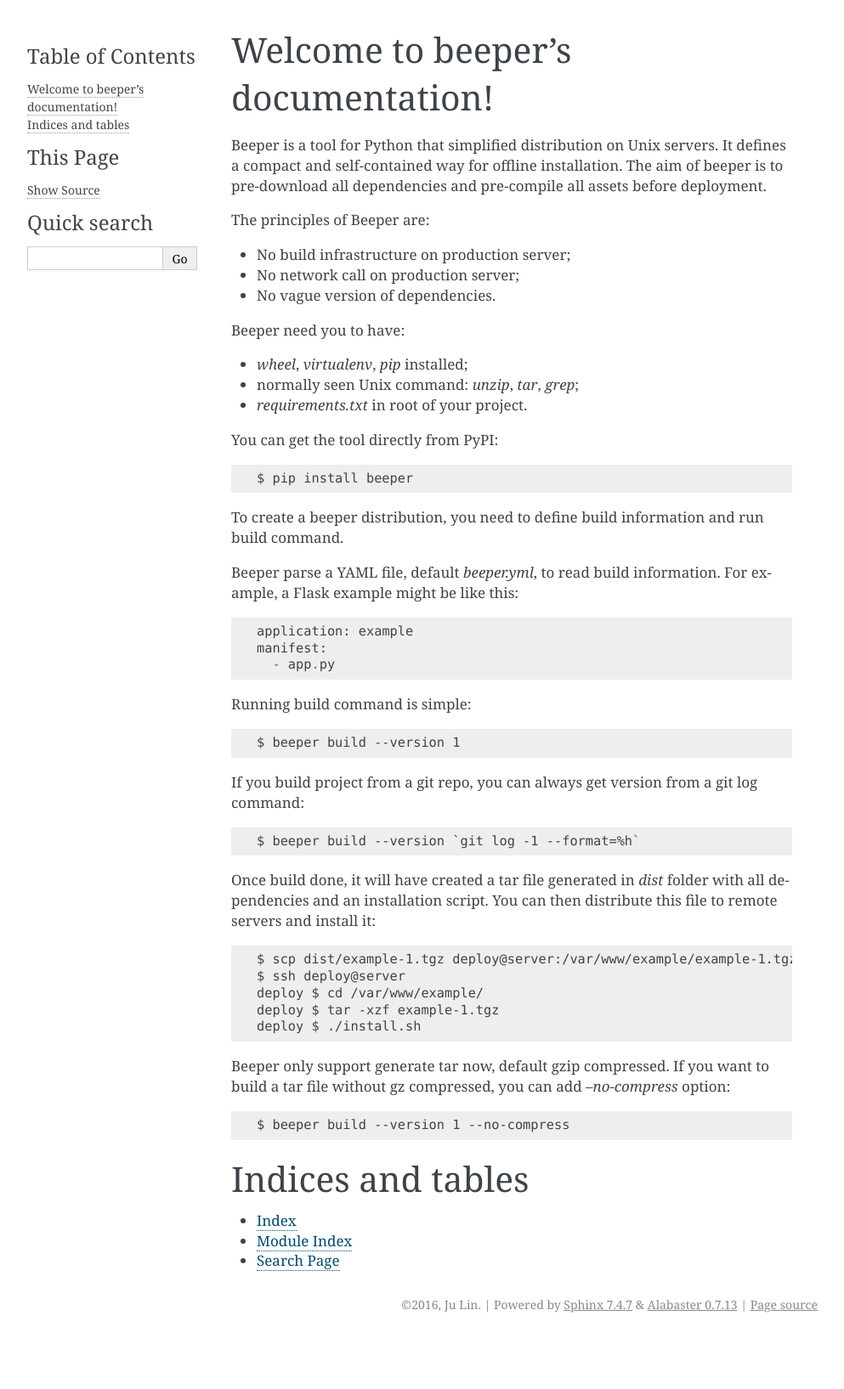
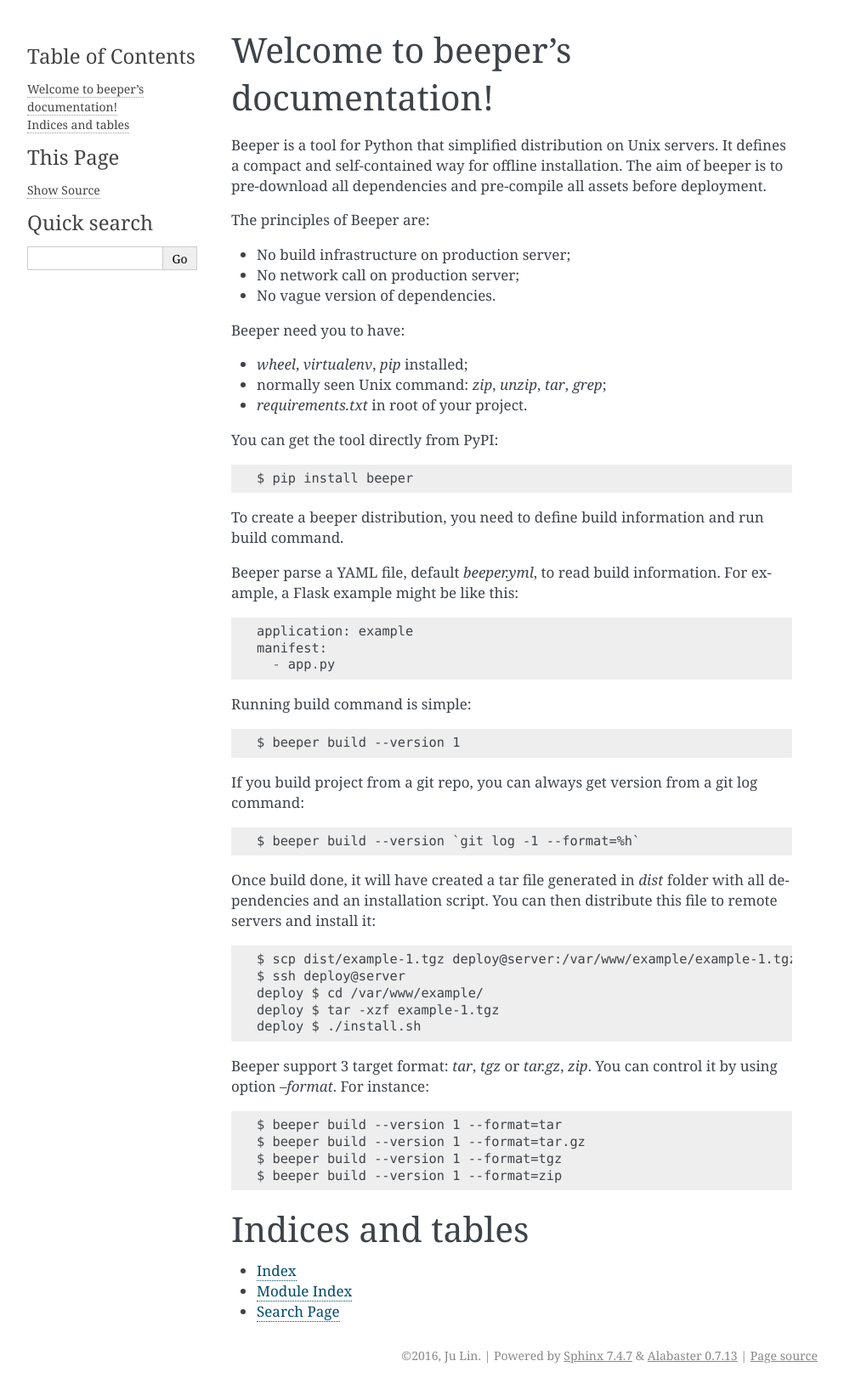
Before and after one commit to soasme/beeper.py, a Sphinx documentation site: the page built from docs/index.rst, in a window 1280 px wide. Shown: the whole page at 85% size, without its empty margins (148-1141 px from the left). Built offline with Sphinx 7.4.7, drawn with Linux system fonts in a browser that asks for light colours; before the commit the page ends 1575 px from its top, so only the background shows below that.

Commit message:
add doc for suffix.

```diff
--- a/docs/index.rst
+++ b/docs/index.rst
@@ -19,7 +19,7 @@
 Beeper need you to have:
 
 * `wheel`, `virtualenv`, `pip` installed;
-* normally seen Unix command: `unzip`, `tar`, `grep`;
+* normally seen Unix command: `zip`, `unzip`, `tar`, `grep`;
 * `requirements.txt` in root of your project.
 
 You can get the tool directly from PyPI::
@@ -51,10 +51,13 @@
     deploy $ tar -xzf example-1.tgz
     deploy $ ./install.sh
 
-Beeper only support generate tar now, default gzip compressed. If you want to build a tar
-file without gz compressed, you can add `--no-compress` option::
+Beeper support 3 target format: `tar`, `tgz` or `tar.gz`, `zip`. You can control it
+by using option `--format`. For instance::
 
-    $ beeper build --version 1 --no-compress
+    $ beeper build --version 1 --format=tar
+    $ beeper build --version 1 --format=tar.gz
+    $ beeper build --version 1 --format=tgz
+    $ beeper build --version 1 --format=zip
 
 
 .. toctree::
```
